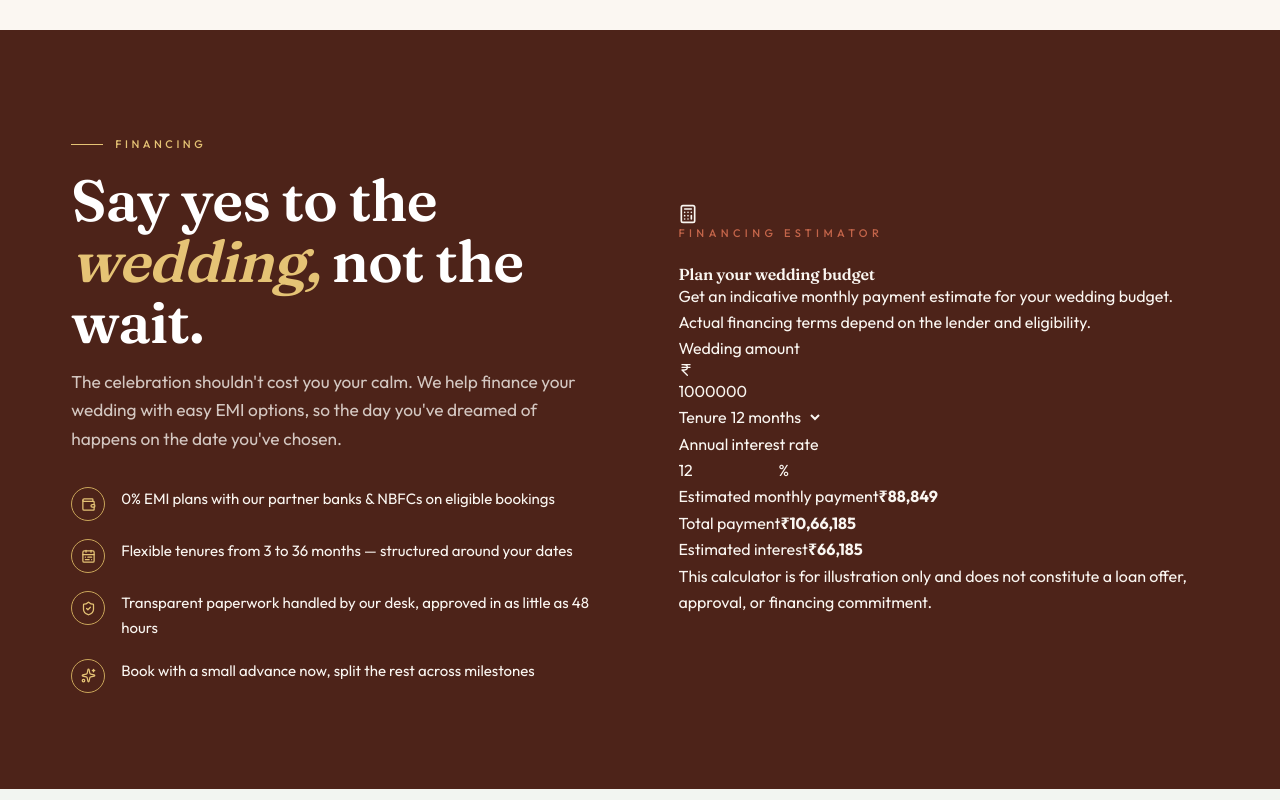
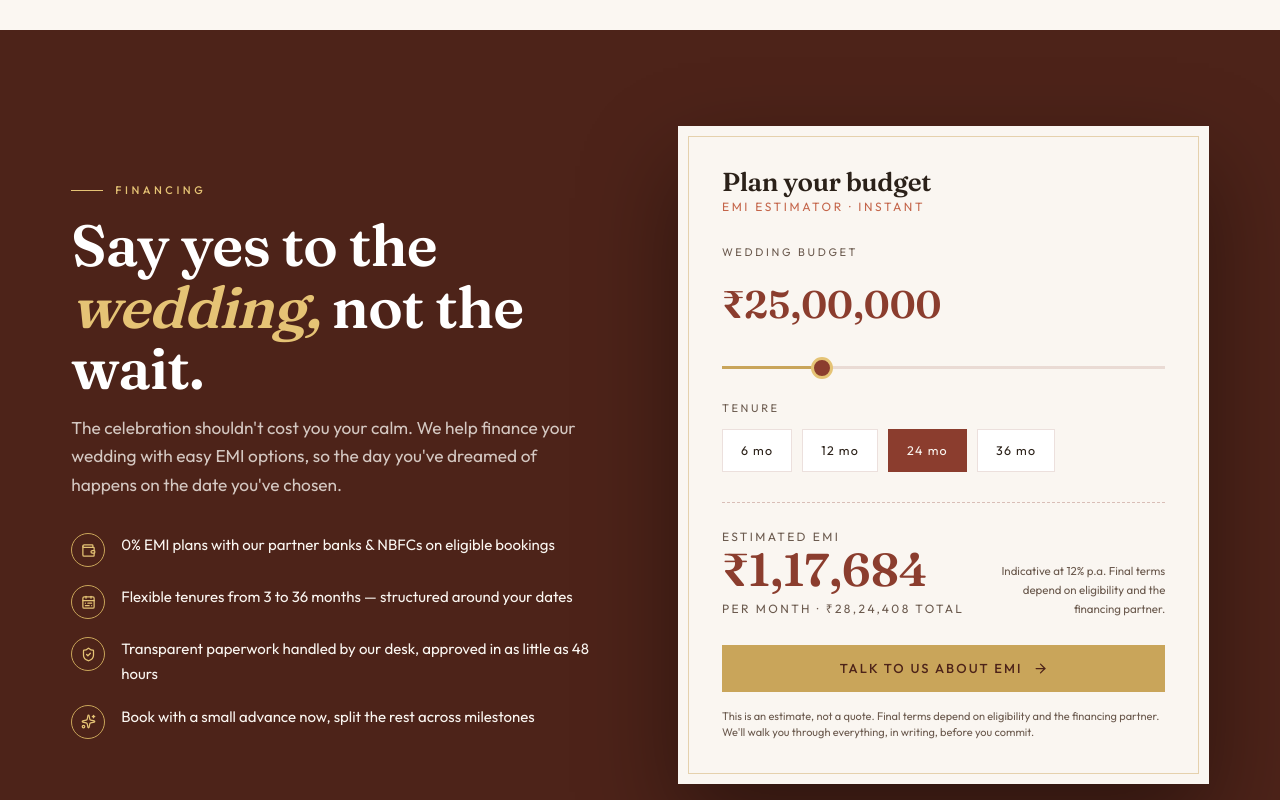
Before and after one commit to krish-333/Vivah_Vedam, a Next.js app: page / in a window 1280 px wide. Shown: the part 2960-3760 px from the top of the page. Built offline with nearby package versions, Linux system fonts and the light colour scheme.

Commit message:
Update emi-calculator.tsx

```diff
--- a/src/components/landing/emi-calculator.tsx
+++ b/src/components/landing/emi-calculator.tsx
@@ -1,138 +1,139 @@
 "use client";
 
 import { useMemo, useState } from "react";
-import { Calculator, IndianRupee } from "lucide-react";
+import type { CSSProperties } from "react";
+import { ArrowRight } from "lucide-react";
+
+const TENURES = [6, 12, 24, 36];
+const MIN = 500_000;
+const MAX = 10_000_000;
+const RATE = 12;
+
+const inr = new Intl.NumberFormat("en-IN", {
+  style: "currency",
+  currency: "INR",
+  maximumFractionDigits: 0,
+});
 
 export function EmiCalculator() {
-  const [amount, setAmount] = useState(1000000);
-  const [months, setMonths] = useState(12);
-  const [rate, setRate] = useState(12);
+  const [budget, setBudget] = useState(2_500_000);
+  const [months, setMonths] = useState(24);
+  const [pulse, setPulse] = useState(false);
 
-  const emi = useMemo(() => {
-    const principal = Number(amount);
-    const annualRate = Number(rate);
-    const tenure = Number(months);
+  const { emi, total } = useMemo(() => {
+    const r = RATE / 1200;
 
-    if (!principal || !tenure) return 0;
+    const e =
+      r === 0
+        ? budget / months
+        : (budget * r * Math.pow(1 + r, months)) /
+          (Math.pow(1 + r, months) - 1);
 
-    const monthlyRate = annualRate / 12 / 100;
+    return {
+      emi: e,
+      total: e * months,
+    };
+  }, [budget, months]);
 
-    if (monthlyRate === 0) {
-      return principal / tenure;
-    }
+  const pct = ((budget - MIN) / (MAX - MIN)) * 100;
 
-    const value =
-      principal *
-      monthlyRate *
-      Math.pow(1 + monthlyRate, tenure) /
-      (Math.pow(1 + monthlyRate, tenure) - 1);
+  const bump = () => {
+    setPulse(false);
 
-    return value;
-  }, [amount, months, rate]);
-
-  const totalPayment = emi * months;
-  const totalInterest = Math.max(totalPayment - amount, 0);
-
-  const formatCurrency = (value: number) =>
-    new Intl.NumberFormat("en-IN", {
-      style: "currency",
-      currency: "INR",
-      maximumFractionDigits: 0,
-    }).format(value);
+    requestAnimationFrame(() => {
+      setPulse(true);
+    });
+  };
 
   return (
-    <div className="vv-emi-card">
-      <div className="vv-emi-heading">
-        <div className="vv-emi-icon">
-          <Calculator size={20} />
+    <div
+      className="vv-calc"
+      data-reveal
+      style={{ "--d": ".2s" } as CSSProperties}
+    >
+      <h3>Plan your budget</h3>
+
+      <p className="vv-calc-sub">EMI estimator · instant</p>
+
+      <label htmlFor="vv-budget">Wedding budget</label>
+
+      <p className="vv-budget-out">{inr.format(budget)}</p>
+
+      <input
+        id="vv-budget"
+        className="vv-range"
+        type="range"
+        min={MIN}
+        max={MAX}
+        step={100_000}
+        value={budget}
+        style={
+          {
+            "--vv-p": `${pct}%`,
+          } as CSSProperties
+        }
+        onChange={(e) => {
+          setBudget(Number(e.target.value));
+          bump();
+        }}
+        aria-label="Wedding budget"
+      />
+
+      <label>Tenure</label>
+
+      <div
+        className="vv-tenures"
+        role="group"
+        aria-label="EMI tenure"
+      >
+        {TENURES.map((m) => (
+          <button
+            key={m}
+            type="button"
+            className={m === months ? "vv-on" : ""}
+            onClick={() => {
+              setMonths(m);
+              bump();
+            }}
+          >
+            {m} mo
+          </button>
+        ))}
+      </div>
+
+      <div className="vv-emi-out">
+        <div>
+          <p className="vv-emi-per">Estimated EMI</p>
+
+          <p className={`vv-emi-val${pulse ? " vv-pulse" : ""}`}>
+            {inr.format(emi)}
+          </p>
+
+          <p
+            className="vv-emi-per"
+            style={{ marginTop: 6 }}
+          >
+            per month · {inr.format(total)} total
+          </p>
         </div>
 
-        <div>
-          <p className="vv-eyebrow">FINANCING ESTIMATOR</p>
-          <h3>Plan your wedding budget</h3>
-        </div>
+        <p className="vv-emi-tiny">
+          Indicative at {RATE}% p.a. Final terms depend on eligibility
+          and the financing partner.
+        </p>
       </div>
 
-      <p className="vv-emi-description">
-        Get an indicative monthly payment estimate for your wedding budget.
-        Actual financing terms depend on the lender and eligibility.
-      </p>
+      <a
+        className="vv-btn vv-btn-gold"
+        href="#begin"
+      >
+        Talk to us about EMI <ArrowRight size={15} />
+      </a>
 
-      <div className="vv-emi-grid">
-        <div className="vv-emi-field">
-          <label htmlFor="emi-amount">Wedding amount</label>
-
-          <div className="vv-emi-input-wrap">
-            <IndianRupee size={16} />
-            <input
-              id="emi-amount"
-              type="number"
-              min="10000"
-              step="10000"
-              value={amount}
-              onChange={(event) => setAmount(Number(event.target.value))}
-            />
-          </div>
-        </div>
-
-        <div className="vv-emi-field">
-          <label htmlFor="emi-months">Tenure</label>
-
-          <select
-            id="emi-months"
-            value={months}
-            onChange={(event) => setMonths(Number(event.target.value))}
-          >
-            <option value={6}>6 months</option>
-            <option value={12}>12 months</option>
-            <option value={18}>18 months</option>
-            <option value={24}>24 months</option>
-            <option value={36}>36 months</option>
-            <option value={48}>48 months</option>
-            <option value={60}>60 months</option>
-          </select>
-        </div>
-
-        <div className="vv-emi-field">
-          <label htmlFor="emi-rate">Annual interest rate</label>
-
-          <div className="vv-emi-input-wrap">
-            <input
-              id="emi-rate"
-              type="number"
-              min="0"
-              max="50"
-              step="0.1"
-              value={rate}
-              onChange={(event) => setRate(Number(event.target.value))}
-            />
-            <span>%</span>
-          </div>
-        </div>
-      </div>
-
-      <div className="vv-emi-result">
-        <div>
-          <span>Estimated monthly payment</span>
-          <strong>{formatCurrency(emi)}</strong>
-        </div>
-
-        <div className="vv-emi-result-details">
-          <div>
-            <span>Total payment</span>
-            <strong>{formatCurrency(totalPayment)}</strong>
-          </div>
-
-          <div>
-            <span>Estimated interest</span>
-            <strong>{formatCurrency(totalInterest)}</strong>
-          </div>
-        </div>
-      </div>
-
-      <p className="vv-emi-note">
-        This calculator is for illustration only and does not constitute a
-        loan offer, approval, or financing commitment.
+      <p className="vv-fine">
+        This is an estimate, not a quote. Final terms depend on eligibility
+        and the financing partner. We&apos;ll walk you through everything,
+        in writing, before you commit.
       </p>
     </div>
   );
```
